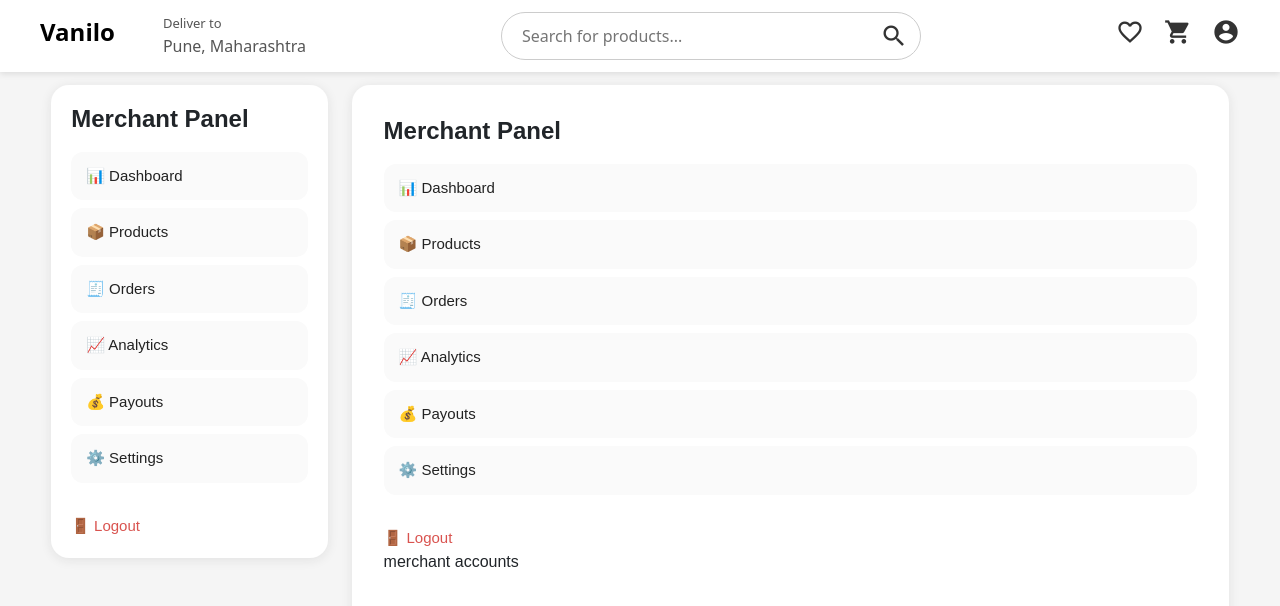
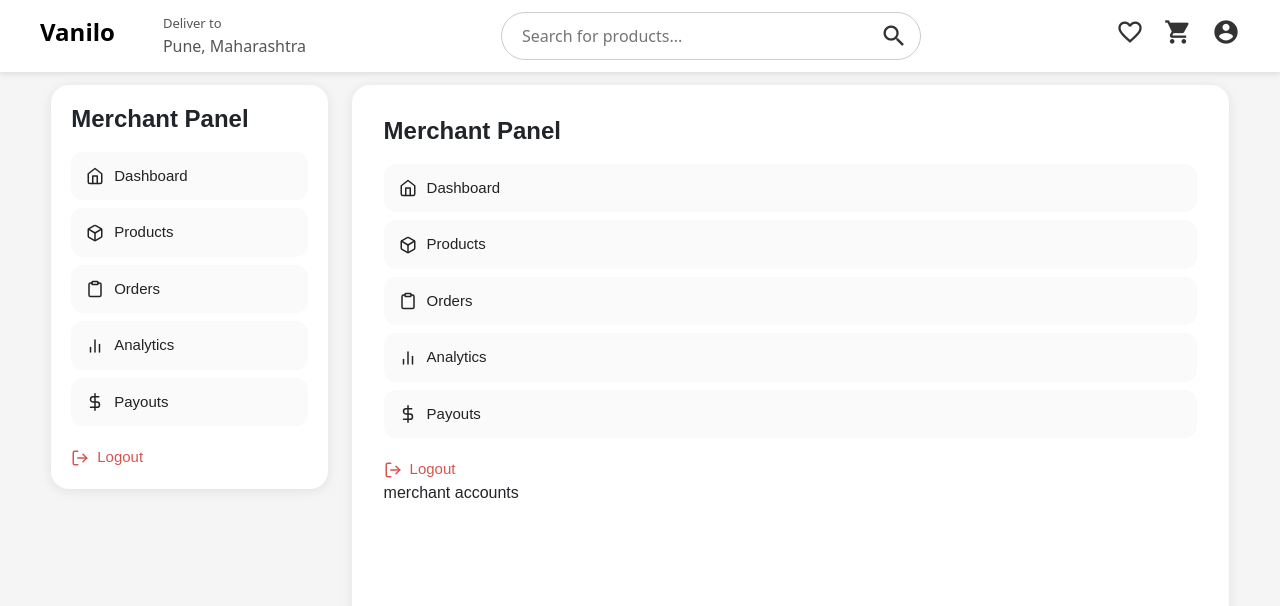
Before and after one commit to PG-DAC-D2/Client, a React (Vite) app: page /merchant/accounts in a window 1280 px wide. Shown: the top 606 px of the page. Built offline with nearby package versions, Linux system fonts and the light colour scheme.

Commit message:
Icons changes merchant/accounts

```diff
--- a/src/pages/account/components/AccountSidebar.jsx
+++ b/src/pages/account/components/AccountSidebar.jsx
@@ -1,13 +1,14 @@
 import React, { useState } from "react";
+import { FiBox, FiHeart, FiUser, FiHome, FiLogOut, FiChevronRight } from "react-icons/fi";
 
 function AccountSidebar({ activeTab, setActiveTab }) {
   const [showLogoutConfirm, setShowLogoutConfirm] = useState(false);
 
   const menuItems = [
-    { key: "orders", label: "Orders", icon: "📦" },
-    { key: "wishlist", label: "Favorites", icon: "❤️" },
-    { key: "personal", label: "Personal Data", icon: "👤" },
-    { key: "address", label: "Addresses", icon: "🏠" },
+    { key: "orders", label: "Orders", icon: <FiBox /> },
+    { key: "wishlist", label: "Favorites", icon: <FiHeart /> },
+    { key: "personal", label: "Personal Data", icon: <FiUser /> },
+    { key: "address", label: "Addresses", icon: <FiHome /> },
   ];
 
   return (
--- a/src/pages/account/components/Address.jsx
+++ b/src/pages/account/components/Address.jsx
@@ -1,4 +1,6 @@
 import React from "react";
+import { FiPhone } from "react-icons/fi";
+
 
 function Address() {
   const addresses = [
@@ -37,8 +39,8 @@
             {item.address}
           </p>
 
-          <p className="text-muted mb-2" style={{ fontSize: "14px" }}>
-            📞 {item.phone}
+          <p className="text-muted mb-2" style={{ fontSize: "14px", display: "flex", alignItems: "center", gap: "6px" }}>
+            <FiPhone size={15} /> {item.phone}
           </p>
 
           <div>
--- a/src/pages/merchant/Merchant.css
+++ b/src/pages/merchant/Merchant.css
@@ -11,6 +11,13 @@
   width: 92%;
   margin: auto;
 }
+
+.nav-icon-label {
+  display: flex;
+  align-items: center;
+  gap: 10px;
+}
+
 
 .merchant-nav-spacer {
   height: 85px;
--- a/src/pages/merchant/components/common/Sidebar.jsx
+++ b/src/pages/merchant/components/common/Sidebar.jsx
@@ -1,5 +1,6 @@
 import React from "react";
 import { NavLink } from "react-router-dom";
+import { FiHome, FiBox, FiClipboard, FiBarChart2, FiDollarSign, FiSettings, FiLogOut } from "react-icons/fi";
 import "../../Merchant.css";
 
 export default function Sidebar() {
@@ -20,7 +21,10 @@
             isActive ? "merchant-nav-item active" : "merchant-nav-item"
           }
         >
-          <span>📊 Dashboard</span>
+          <div className="nav-icon-label">
+            <FiHome size={18} />
+            <span>Dashboard</span>
+            </div>
         </NavLink>
 
         <NavLink
@@ -29,7 +33,11 @@
             isActive ? "merchant-nav-item active" : "merchant-nav-item"
           }
         >
-          <span>📦 Products</span>
+
+          <div className="nav-icon-label">
+            <FiBox size={18} />
+            <span>Products</span>
+          </div>
         </NavLink>
 
         <NavLink
@@ -38,7 +46,11 @@
             isActive ? "merchant-nav-item active" : "merchant-nav-item"
           }
         >
-          <span>🧾 Orders</span>
+
+          <div className="nav-icon-label">
+            <FiClipboard size={18} />
+            <span>Orders</span>
+          </div>
         </NavLink>
 
         <NavLink
@@ -47,7 +59,10 @@
             isActive ? "merchant-nav-item active" : "merchant-nav-item"
           }
         >
-          <span>📈 Analytics</span>
+          <div className="nav-icon-label">
+            <FiBarChart2 size={18} />
+            <span>Analytics</span>
+          </div>
         </NavLink>
 
         <NavLink
@@ -56,17 +71,25 @@
             isActive ? "merchant-nav-item active" : "merchant-nav-item"
           }
         >
-          <span>💰 Payouts</span>
+
+          <div className="nav-icon-label">
+            <FiDollarSign size={18} />
+            <span>Payouts</span>
+          </div>
         </NavLink>
 
-        <NavLink
+        {/* <NavLink
           to="/merchant/settings"
           className={({ isActive }) =>
             isActive ? "merchant-nav-item active" : "merchant-nav-item"
           }
         >
-          <span>⚙️ Settings</span>
-        </NavLink>
+
+          <div className="nav-icon-label">
+            <FiSettings size={18} />
+            <span>Settings</span>
+          </div>
+        </NavLink> */}
 
       </nav>
 
@@ -83,9 +106,13 @@
             cursor: "pointer",
             color: "#d9534f",
             marginTop: "20px",
+            display: "flex",
+            alignItems: "center",
+            gap: "8px",
           }}
         >
-          🚪 Logout
+          <FiLogOut size={18} />
+          Logout
         </button>
       </div>
 
```
